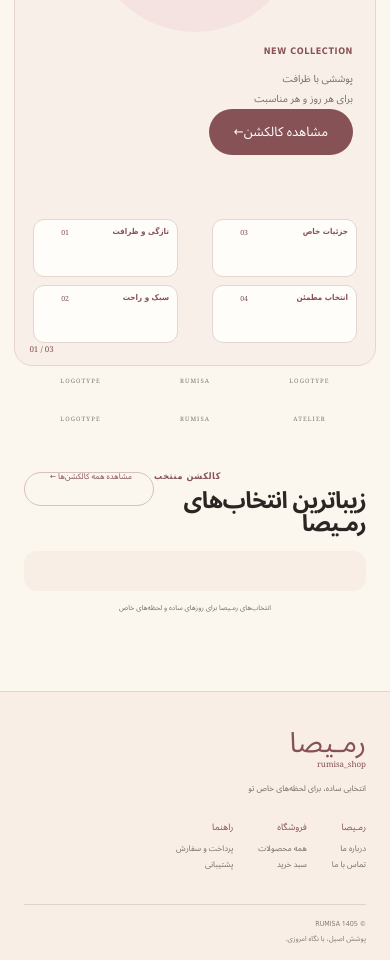
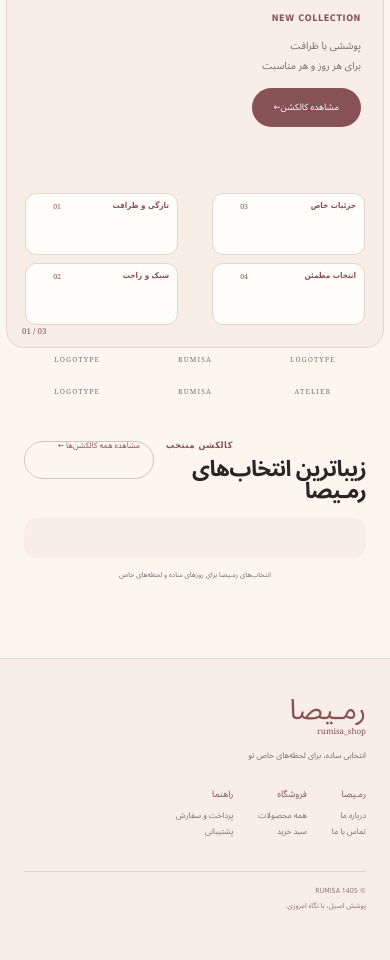
Before and after one commit to sima005/romisa-shop, a Django app: page / in a window 390 px wide. Shown: the part 618-1578 px from the top of the page. After the commit the page ends 1528 px from the top, so only its background shows below. Run offline with Django 5.2, Linux system fonts and the light colour scheme; data that the repository does not hold is empty; some libraries are stand-ins or nearby versions.

Commit message:
Adjust Home hero width, slider styling, and collection palette

```diff
--- a/static/css/rumisa-refinement.css
+++ b/static/css/rumisa-refinement.css
@@ -1,32 +1,43 @@
-/* Rumisa visual refinement — keeps the Figma editorial layout separated from generic site styles. */
+/* Rumisa visual refinement — Home / Editorial layout */
 :root{--rumisa-collection:#f8eee5;--rumisa-hero:#f8f0e8;--rumisa-pink:#f2d4d6;--rumisa-pink-alt:#f6dfd6;--rumisa-rose:#865255;--rumisa-line:#e4d5ce}
 
 /* Shared footer: same warm color family as the Home collection box. */
 .site-footer{background:var(--rumisa-collection)!important;border-top:1px solid var(--rumisa-line)!important}
 
-/* HOME */
+/* HOME HERO */
 .home-page{overflow:visible}
-.home-hero{width:min(1440px,calc(100% - 56px));height:520px;margin:24px auto 0;background:var(--rumisa-hero);border-radius:24px;position:relative;overflow:hidden}
-.hero-art{left:50%;top:12px;transform:translateX(-50%);width:clamp(300px,31vw,430px);height:496px}
-.hero-art-inner{background:#f5e3e2;border-radius:125px}
-.hero-art-inner img{width:94%;height:96%;object-fit:contain}
-.hero-copy{left:4%;top:66px;width:29%;max-width:390px;text-align:right}
+.home-hero{position:relative;width:calc(100% - 24px);max-width:1500px;height:520px;margin:12px auto 0;background:var(--rumisa-collection);border:1px solid var(--rumisa-line);border-radius:22px;overflow:hidden}
+.hero-copy{position:absolute;left:4%;top:66px;width:29%;max-width:390px;text-align:right;z-index:4}
 .hero-copy h1{font-size:clamp(31px,3.2vw,45px);line-height:1.48;margin:18px 0 10px}
-.hero-copy p{font-size:clamp(10px,.9vw,12px);line-height:2}
-.hero-side-copy{right:4%;top:68px;width:18%;max-width:235px}
-.hero-side-copy p{font-size:clamp(10px,.95vw,13px);line-height:2}
-.hero-features{bottom:38px;width:24%;max-width:285px;gap:8px}
+.hero-copy p{font-size:clamp(10px,.9vw,12px);line-height:2;color:#766b67;margin:0}
+.hero-copy label,.hero-side-copy label,.collection-kicker{font-size:9px;letter-spacing:.6px;color:var(--rumisa-rose);font-weight:600;direction:ltr;display:block}
+.hero-side-copy{position:absolute;right:4%;top:68px;width:18%;max-width:235px;text-align:right;z-index:5}
+.hero-side-copy p{font-size:clamp(10px,.95vw,13px);line-height:2;color:#766b67;margin:13px 0 0}
+.hero-collection-btn{margin-top:18px!important;height:39px!important;min-height:39px!important;padding:0 22px!important;font-size:9px!important;border-radius:22px!important}
+
+.hero-art{position:absolute;left:50%;top:12px;transform:translateX(-50%);width:clamp(300px,31vw,430px);height:496px;z-index:2}
+.hero-art-inner{width:100%;height:100%;background:var(--rumisa-pink)!important;border-radius:125px;overflow:hidden;display:flex;align-items:center;justify-content:center}
+.hero-slider{width:100%;height:100%;position:relative;overflow:hidden}
+.hero-slide{position:absolute!important;inset:0;width:100%!important;height:100%!important;object-fit:contain!important;opacity:0;visibility:hidden;transition:opacity .45s ease,visibility .45s ease}
+.hero-slide.is-active{opacity:1;visibility:visible}
+
+.hero-features{position:absolute;bottom:38px;z-index:5;width:24%;max-width:285px;gap:8px;display:flex;flex-direction:column}
 .hero-features.left{left:4%}.hero-features.right{right:4%}
 .feature-card{height:58px;background:#fffdfa;border-color:var(--rumisa-line)}
-.hero-line.left{left:calc(50% - 29%);top:305px;width:65px}
-.hero-line.right{right:calc(50% - 29%);top:305px;width:65px}
-.hero-index{left:4%;bottom:11px}
-.brand-row{height:68px;padding:0 7%}
+.hero-line{position:absolute;width:65px;height:1px;background:#bba6a0;z-index:3;top:305px}
+.hero-line.left{left:calc(50% - 29%)}.hero-line.right{right:calc(50% - 29%)}
+.hero-index{position:absolute;left:4%;bottom:11px}
+
+.brand-row{height:68px;padding:0 7%;display:grid;grid-template-columns:repeat(6,1fr);align-items:center;gap:18px;color:#7f7470}
+.brand-row span{text-align:center;font:7px Georgia,serif;letter-spacing:1.1px;direction:ltr}
+
+/* COLLECTION */
 .collection{padding:38px clamp(24px,5vw,70px) 60px}
-.collection-head{margin-bottom:16px}
-.collection-head h2{font-size:clamp(23px,2vw,30px)}
+.collection-head{display:flex;justify-content:space-between;align-items:end;margin-bottom:16px}
+.collection-head h2{font-size:clamp(23px,2vw,30px);font-weight:700;letter-spacing:-.7px;margin:0}
+.outline-btn{height:38px;padding:0 21px;border:1px solid #d8bfc0;border-radius:22px;background:transparent;color:var(--rumisa-rose);font-size:9px;white-space:nowrap}
 
-/* These are the four clickable category ovals from the Figma Home. Never hide them. */
+/* Four clickable category ovals — kept visible on every breakpoint. */
 .category-ellipses{height:270px;background:var(--rumisa-collection);border-radius:13px;padding:14px 6%;display:grid;grid-template-columns:repeat(4,minmax(0,1fr));align-items:center;gap:clamp(14px,3vw,40px);overflow:hidden}
 .category-pill{display:flex!important;visibility:visible!important;opacity:1!important;height:215px!important;max-width:165px;width:100%;justify-self:center;border-radius:90px;background:var(--rumisa-pink)!important;border:1px solid rgba(210,166,166,.25);overflow:hidden;align-items:center;justify-content:center;position:relative;cursor:pointer;transition:transform .2s ease,box-shadow .2s ease}
 .category-pill:nth-child(2n){background:var(--rumisa-pink-alt)!important;height:205px!important}
@@ -34,26 +45,28 @@
 .category-pill img{width:100%;height:100%;object-fit:cover}
 .category-pill .pill-placeholder{display:block;width:12px;height:12px;border-radius:50%;background:rgba(150,105,105,.18)}
 .category-pill span{opacity:0!important;pointer-events:none}
+.collection-note{text-align:center;font-size:7px;color:#766b67;margin-top:13px}
 
+/* RESPONSIVE */
 @media(max-width:900px){
- .home-hero{width:calc(100% - 28px);height:760px;min-height:0}
+ .home-hero{width:calc(100% - 18px);height:760px;border-radius:20px}
  .hero-art{top:112px;width:min(390px,48vw);height:400px}
- .hero-copy{left:4%;top:45px;width:39%}
- .hero-copy h1{font-size:31px}
+ .hero-copy{left:4%;top:45px;width:39%}.hero-copy h1{font-size:31px}
  .hero-side-copy{right:4%;top:48px;width:28%}
- .hero-features{bottom:27px;width:31%}
- .hero-features.left{left:3%}.hero-features.right{right:3%}
- .category-ellipses{height:230px;gap:12px;padding:10px 3%}
- .category-pill{height:185px!important}.category-pill:nth-child(2n){height:175px!important}
+ .hero-features{bottom:27px;width:31%}.hero-features.left{left:3%}.hero-features.right{right:3%}
+ .hero-line{display:none}
+ .category-ellipses{height:230px;gap:12px;padding:10px 3%}.category-pill{height:185px!important}.category-pill:nth-child(2n){height:175px!important}
 }
 @media(max-width:600px){
- .home-hero{height:890px;border-radius:18px}
- .hero-copy{left:22px;right:22px;top:35px;width:auto;text-align:center}
- .hero-copy label{text-align:center}.hero-copy h1{font-size:30px;margin:14px 0 7px}
- .hero-side-copy{right:22px;top:570px;width:calc(50% - 28px)}
- .hero-art{top:220px;width:58%;height:335px}
- .hero-features{bottom:22px;width:calc(50% - 35px)}
- .hero-features.left{left:18px}.hero-features.right{right:18px}
+ .home-hero{width:calc(100% - 12px);height:890px;border-radius:18px;margin-top:6px}
+ .hero-copy{left:22px;right:22px;top:30px;width:auto;text-align:center}.hero-copy label{text-align:center}.hero-copy h1{font-size:30px;margin:14px 0 7px}
+ .hero-art{top:205px;width:58%;height:335px}
+ .hero-side-copy{right:22px;top:555px;width:calc(50% - 28px)}
+ .hero-collection-btn{margin-top:12px!important}
+ .hero-features{bottom:22px;width:calc(50% - 35px)}.hero-features.left{left:18px}.hero-features.right{right:18px}
+ .feature-card{height:62px}
  .category-ellipses{height:auto;grid-template-columns:repeat(2,minmax(0,1fr));gap:14px;padding:20px}
  .category-pill{height:175px!important}.category-pill:nth-child(2n){height:160px!important}
+ .collection-head{align-items:flex-start;gap:12px}.collection-head h2{font-size:22px}.outline-btn{font-size:8px;padding:0 13px}
+ .brand-row{grid-template-columns:repeat(3,1fr);height:55px;row-gap:8px}
 }
```
